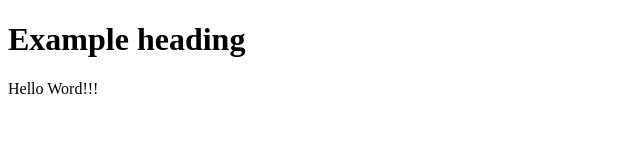
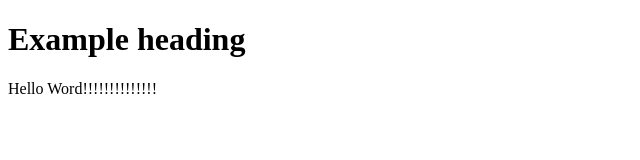
Before and after one commit to cabraldiogo/dws1, a plain HTML site: page index.html in a window 1280 px wide. Shown: the full height of the page, 0-640 px from the left. Drawn offline with Linux system fonts and the light colour scheme.

Commit message:
changed the paragraph

```diff
--- a/index.html
+++ b/index.html
@@ -7,6 +7,6 @@
 	</head>
 	<body>
 		<h1>Example heading</h1>
-		<p>Hello Word!!!</p>
+		<p>Hello Word!!!!!!!!!!!!!!</p>
 	</body>
 </html>
```
